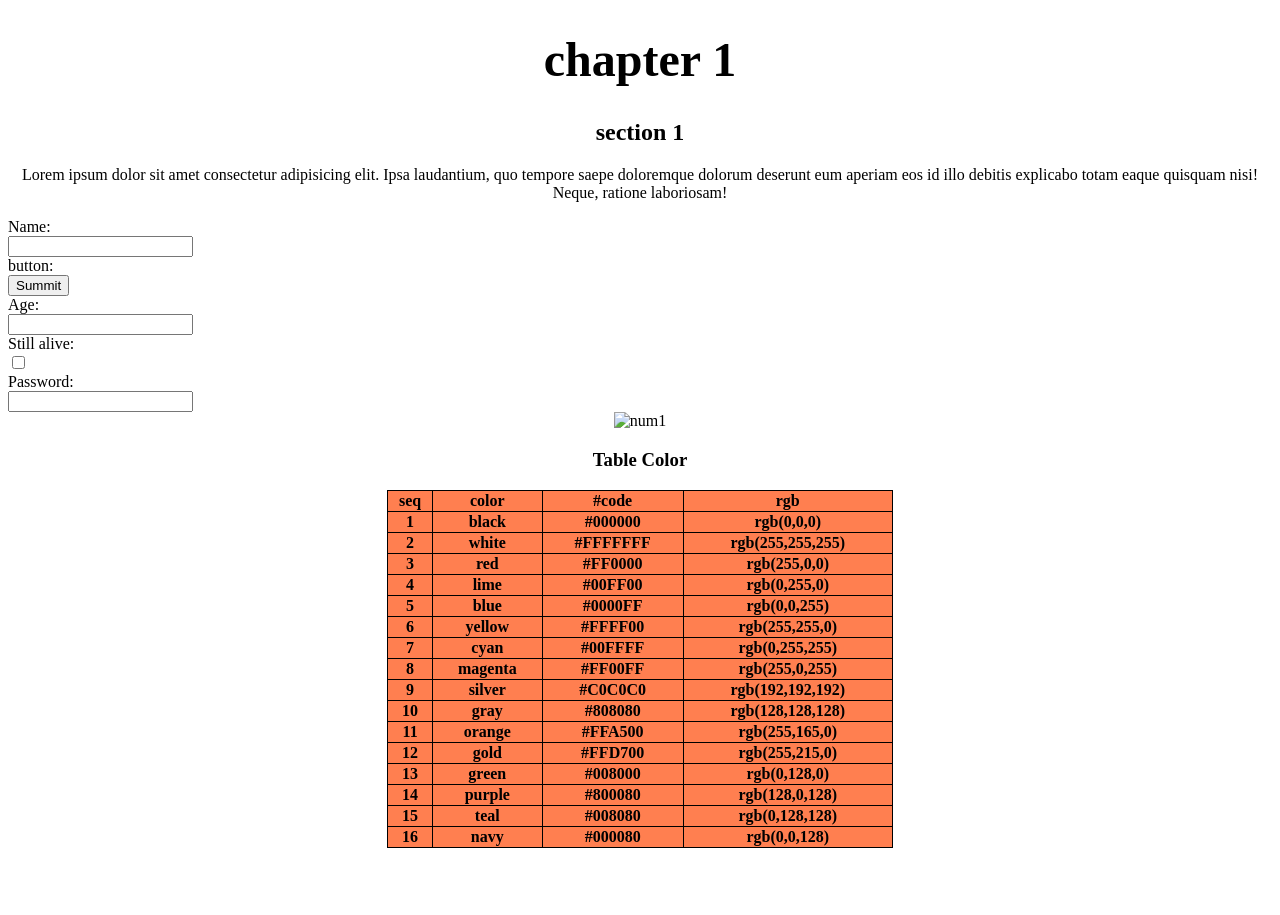
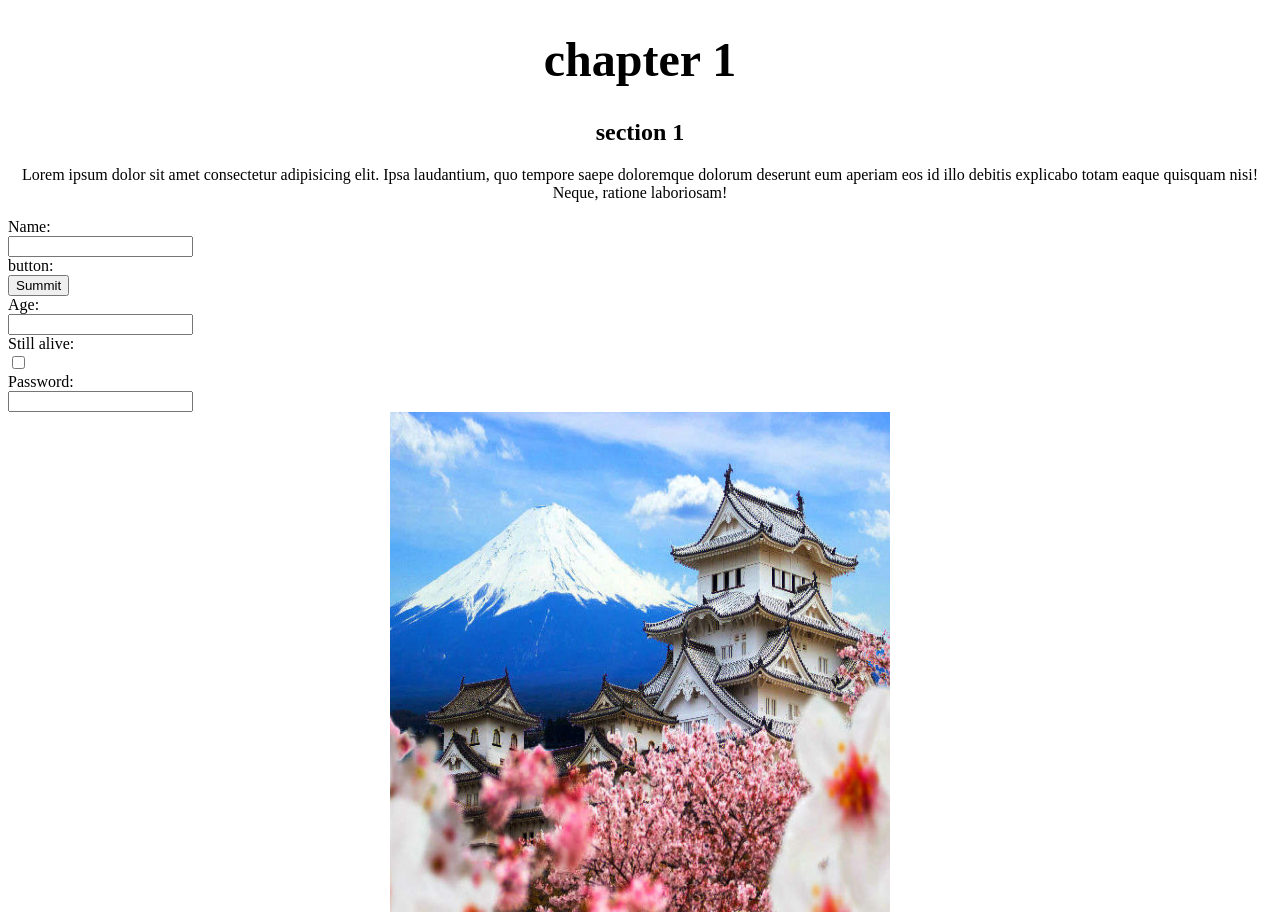
Before and after one commit to Queens2king/Queens2king.github.io, a plain HTML site: page index.htm in a window 1280 px wide. Shown: the top 915 px of the page. Before the commit the page ends 856 px from the top, so only its background shows below. Drawn offline with Linux system fonts and the light colour scheme.

Commit message:
Update index.htm

```diff
--- a/index.htm
+++ b/index.htm
@@ -28,7 +28,7 @@
             Password:<br>
             <input type="password" name="" id=""><br>
         </form>
-        <center><img  src="../HTML/japan.jpg" alt ="num1" width="500" height="500"
+        <center><img  src="../japan.jpg" alt ="num1" width="500" height="500"
         </center>
 
          <h3> Table Color </h3>
```
